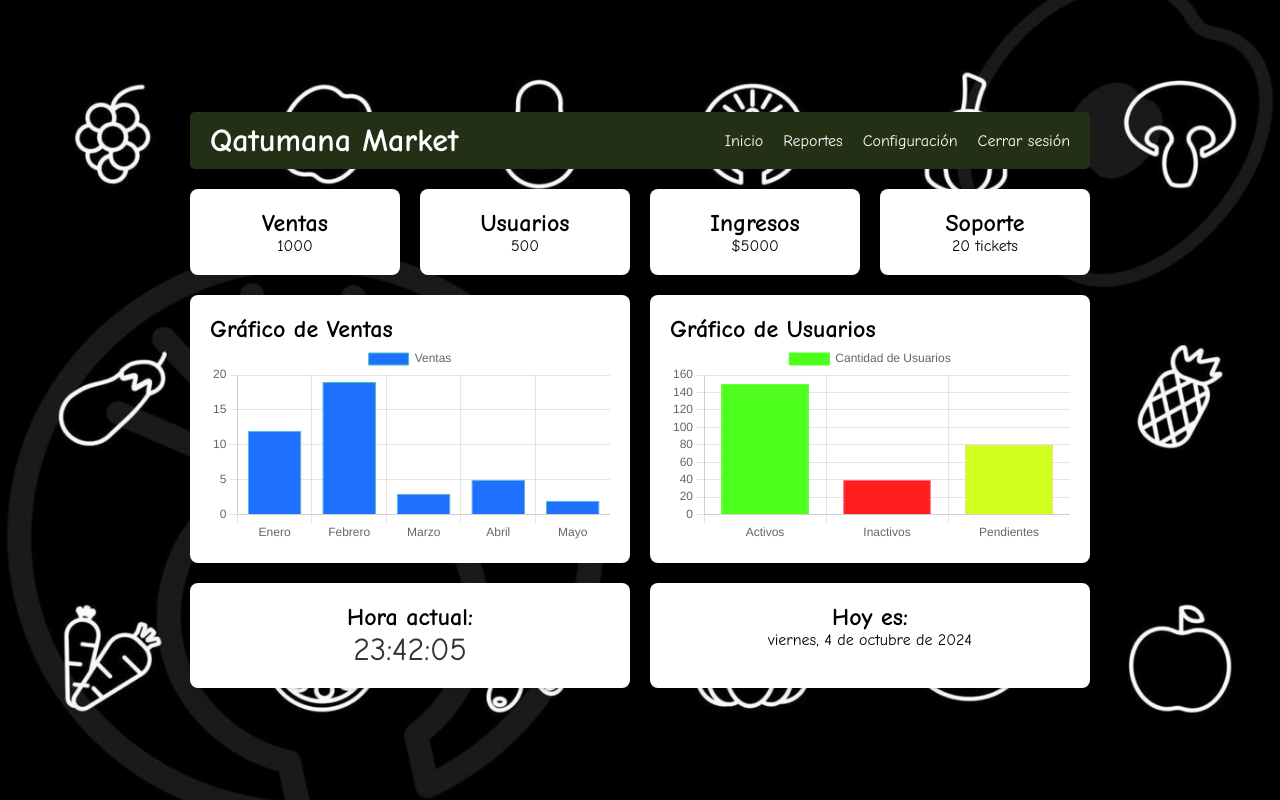
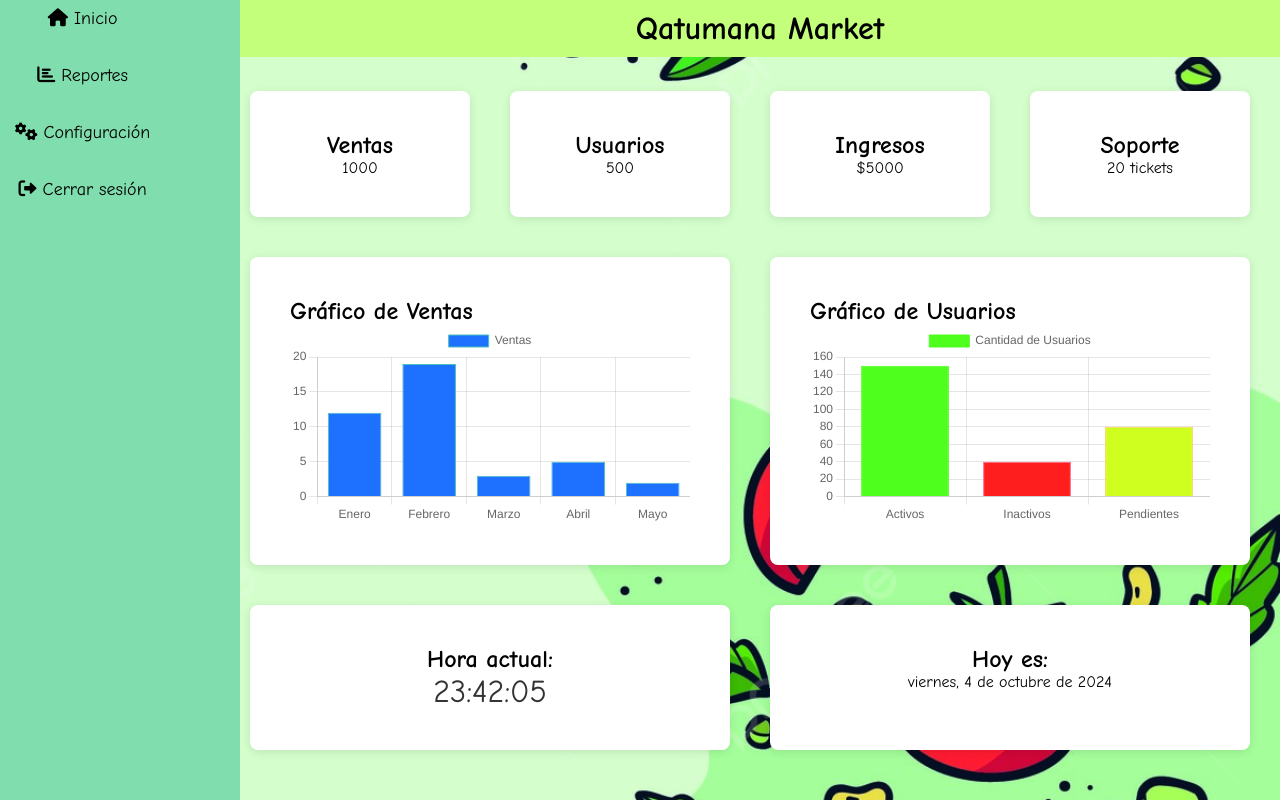
Before and after one commit to AngelSantos2912/Qatumana_Dashboard, a plain HTML site: page src/index.html in a window 1280 px wide. Drawn offline with nearby package versions, Linux system fonts and the light colour scheme.

Commit message:
Arreglos al dashboard

```diff
--- a/css/stiles.css
+++ b/css/stiles.css
@@ -1,14 +1,13 @@
 * {
     margin: 0;
     padding: 0;
-    box-sizing: border-box;
 }
 
 body {
 
     font-family: "Comic Neue", cursive;
 
-        background-image: url('/css/img/banner.jpg');
+        background-image: url('/css/img/fondos.jpg');
         background-size: cover;
         background-position: center;
         background-repeat: no-repeat;
@@ -21,63 +20,95 @@ body {
         align-items: center;
     }
 
+.menubar{
+    position: fixed;
+    top: 0;
+    left: 0;
+    width: 200px;
+    height: 100%;
+    background-color: #7fddae;
+    padding: 20px;
+    display: flex;
+    flex-direction: column;
+    justify-content: center;
+    align-items: center;
+}
 
 
+nav{
+    position: fixed;
+    float: left;
+    top: 0;
+    flex-direction: column;
+    justify-content: center;
+    right: 100%;
+    color: rgb(255, 255, 255);
+    text-align: left;
+}
 
 .dashboard {
-    max-width: 1200px;
-    margin: auto;
-    padding: 20px;
+        margin-left: 220px; /* Dejar espacio para el menú */
+        padding: 20px;
+    }
+
+header h1{
+    text-align: center;
 }
 
-header {
-    display: flex;
-    justify-content: space-between;
-    align-items: center;
-    background: #243015;
-    color: white;
+
+.titulo {
+    position: fixed;
+    top: 0;
+    left: 240px;
+    right: 0;
+    background: #c4ff7c;
+    color: rgb(0, 0, 0);
     padding: 10px 20px;
-    border-radius: 5px;
+    z-index: 10;
+    text-align: center;
 }
 
 nav ul {
-    list-style: none;
-    display: flex;
+    list-style-type: none;
+    padding: 0;
+    margin: 0;
+    position: fixed;
+    text-align: left;
 }
 
 nav ul li {
-    margin-left: 20px;
-
+    margin-bottom: 20px;
+    position: relative;
 }
 
+
 nav ul li a {
-    color: white;
     text-decoration: none;
+    color: #000000;
+    padding: 10px;
+    display: block;
+    height: 100%;
+    font-size: 18px;
 }
 
 
 .nav a.active, .nav a:hover {
-    background-color: #090088;
+    background-color: #a39cff;
     border-radius: 5px;
 }
-
-
-
-
-
 
 
 
 .cards {
     display: grid;
     grid-template-columns: repeat(auto-fill, minmax(200px, 1fr));
-    gap: 20px;
-    margin: 20px 0;
+    gap: 40px;
+    margin: 40px 0;
 }
 
 .card {
     background: white;
-    padding: 20px;
+    padding: 40px;
     border-radius: 8px;
     box-shadow: 0 2px 10px rgba(0, 0, 0, 0.1);
     text-align: center;
@@ -86,12 +117,12 @@ nav ul li a {
 .charts {
     display: grid;
     grid-template-columns: repeat(2, 1fr);
-    gap: 20px;
+    gap: 40px;
 }
 
 .chart {
     background: white;
-    padding: 20px;
+    padding: 40px;
     border-radius: 8px;
     box-shadow: 0 2px 10px rgba(0, 0, 0, 0.1);
 }
@@ -112,3 +143,41 @@ nav ul li a {
 #dia{
     font-family: "Comic Neue", cursive;
 }
+
+nav ul ul {
+    display: none; /* Ocultar submenú inicialmente */
+    position: absolute; /* Posición absoluta para el submenú */
+    top: 0; /* Alinear al top del elemento padre */
+    left: 100%; /* Mostrar a la derecha del menú padre */
+    background-color: #e9ffb5; /* Color de fondo del submenú */
+    padding: 0;
+    list-style-type: none;
+    margin: 0;
+}
+
+nav ul ul li {
+    display: block;
+}
+
+nav ul li:hover ul {
+    display: inline-block;
+}
+
+
+nav ul ul li a {
+    color: #000000;
+    margin: 5px;
+    text-align: center;
+}
+
+nav ul li a {
+    text-decoration: none;
+    padding: 8px 15px;
+    display: block;
+    text-align: center;
+}
+
+
+nav ul ul li a:hover {
+    background-color: #ffabab; /* Cambia el fondo cuando el usuario pasa el ratón */
+}
--- a/src/index.html
+++ b/src/index.html
@@ -6,6 +6,12 @@
     <link rel="stylesheet" href="/css/stiles.css">
     <script src="https://cdn.jsdelivr.net/npm/chart.js"></script>
     <script src="https://cdn.jsdelivr.net/npm/chart.js"></script>
+
+    <link rel="icon" href="favicon.ico" type="/css/img/icoPrincipal.png">
+
+
+
+    <link rel="stylesheet" href="https://cdnjs.cloudflare.com/ajax/libs/font-awesome/6.0.0-beta3/css/all.min.css">
 
     <script src="/js/script.js"></script>
 
@@ -17,19 +23,39 @@
 
     <title>Qatumana Market</title>
 </head>
-<body>
+
+
+    <!-----------------------------Menu bar----------------------------------->
     <div class="dashboard">
-        <header>
+        <div class="menubar">
+            <div class="titulo">
             <h1>Qatumana Market</h1>
+            </div>
             <nav>
                 <ul>
-                    <li><a class="active" href="#">Inicio</a></li>
-                    <li><a class="active" href="#">Reportes</a></li>
-                    <li><a class="active" href="#">Configuración</a></li>
-                    <li><a class="active" href="#">Cerrar sesión</a></li>
+                    <li><a href="#"><i class="fas fa-home"></i> Inicio</a></li>
+                    <li>
+                        <a href="#"><i class="fas fa-chart-bar"></i> Reportes</a>
+                        <!-- Submenú de Reportes -->
+                        <ul>
+                            <li><a href="reporteVenta.html"><i class="fas fa-file-alt"></i> Reporte Venta</a></li>
+                            <li><a href="reportePersonal.html"><i class="fas fa-user"></i> Reporte Personal</a></li>
+                        </ul>
+                    </li>
+                    <li>
+                        <a href="#"><i class="fas fa-cogs"></i> Configuración</a>
+                        <!-- Submenú de Configuración -->
+                        <ul>
+                            <li><a href="inventario.html"><i class="fas fa-boxes"></i> Inventario</a></li>
+                            <li><a href="proveedores.html"><i class="fas fa-truck"></i> Proveedores</a></li>
+                            <li><a href="usuarios.html"><i class="fas fa-users"></i> Usuarios</a></li>
+                        </ul>
+                    </li>
+                    <li><a class="active" href="#"><i class="fas fa-sign-out-alt"></i> Cerrar sesión</a></li>
                 </ul>
             </nav>
-        </header>
+        </div>
+        <!--------------------CARDS DEL MENU-------------------------------->
         <main>
             <section class="cards">
                 <div class="card">
@@ -160,5 +186,7 @@
             </section>
         </main>
     </div>
+
+
 </body>
 </html>
```
Also changed, not shown: css/img/banner.jpg (deleted), css/img/fondos.jpg (added), css/img/icoPrincipal.png (added), src/inventario.html (added), src/proveedores.html (added), src/reportePersonal.html (added), src/reporteVenta.html (added), src/usuarios.html (added).
